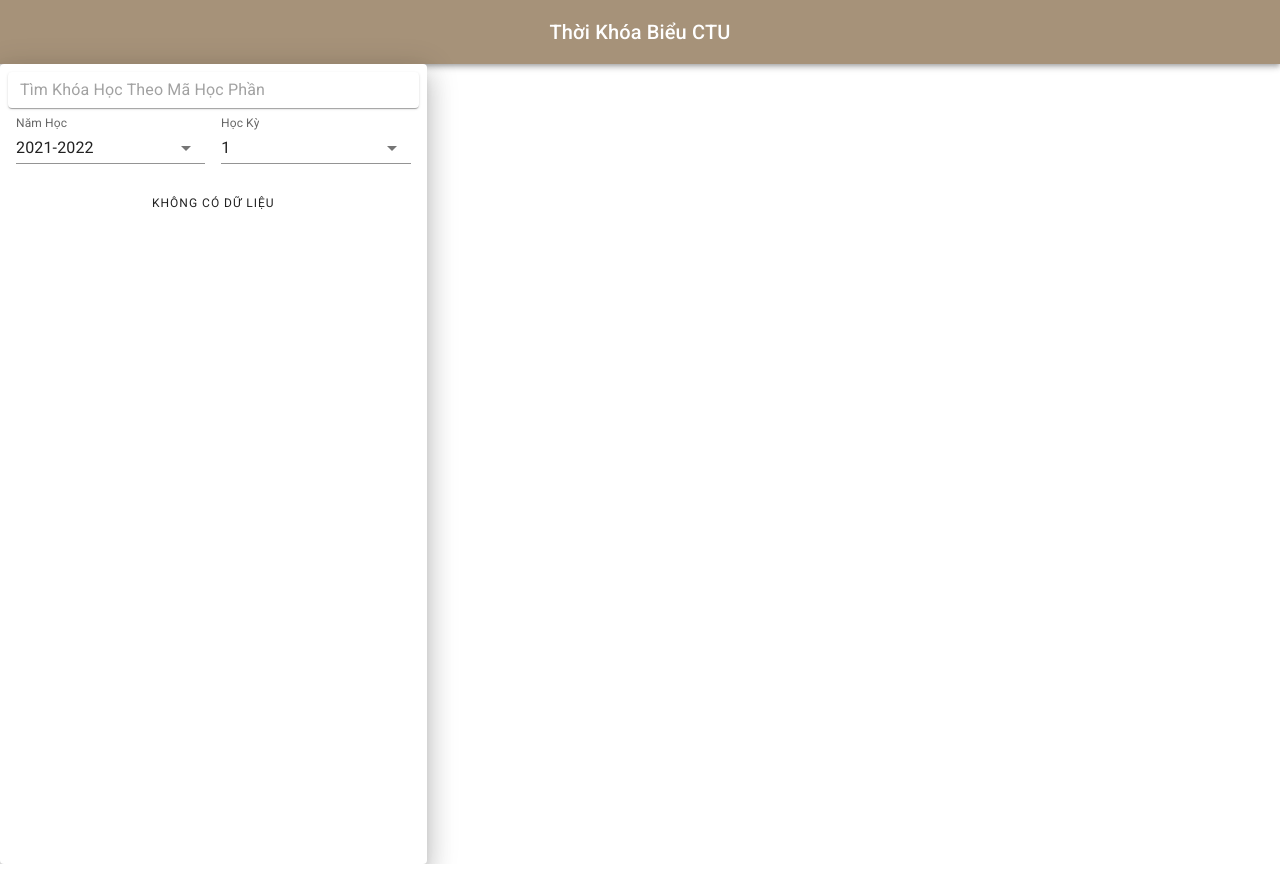
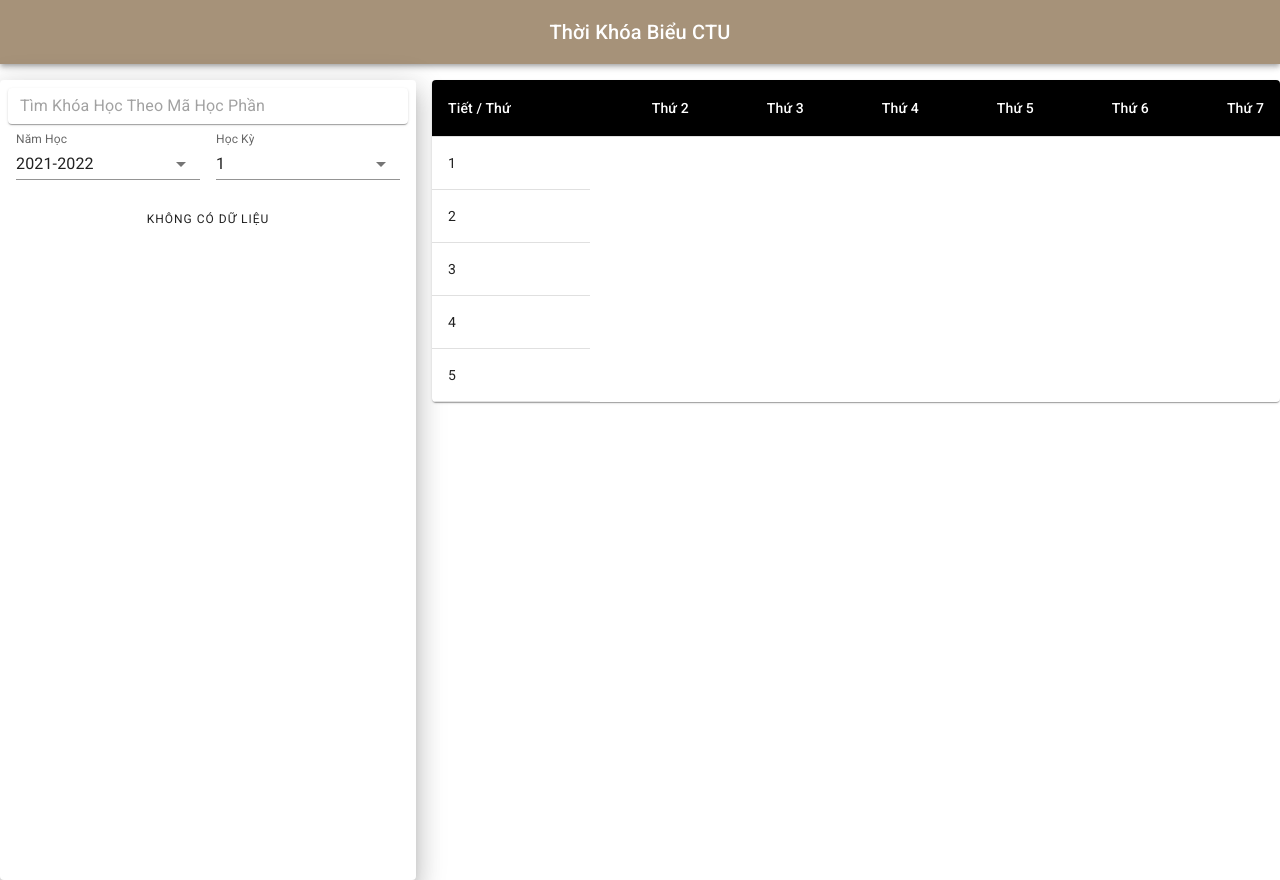
Before and after one commit to TranHuyZIT/CTU_TimeTable, a React (Create React App) app in the folder client/: page / in a window 1280 px wide. Built offline with nearby package versions, Linux system fonts and the light colour scheme.

Commit message:
Initialize TimeTable

```diff
--- a/client/src/App.js
+++ b/client/src/App.js
@@ -1,6 +1,7 @@
 import './App.css';
 import Grid from '@mui/material/Grid'
 import ControlPanel from './components/ControlPanel';
+import TimeTable from './components/TimeTable/TimeTable';
 import { createTheme } from '@mui/material/styles';
 import { ThemeProvider } from '@emotion/react';
 import HeadingBar from './components/AppBar/HeadingBar';
@@ -42,7 +43,7 @@
   return (
     <div className="App">
       <ThemeProvider theme={theme}>
-        <Grid container>
+        <Grid container spacing={2}>
           <Grid item xs={12}>
             <HeadingBar/>
           </Grid>
@@ -50,7 +51,7 @@
             <ControlPanel/>
           </Grid>
           <Grid item xs={8}>
-
+            <TimeTable/>
           </Grid>
         </Grid>
       </ThemeProvider>
--- a/client/src/components/ControlPanel/Modal/CourseDetailModal.js
+++ b/client/src/components/ControlPanel/Modal/CourseDetailModal.js
@@ -34,7 +34,7 @@
     console.log(group);
     return(
         group.time.map((day) => (
-            <div style={{display: 'flex', width: '100%'}}>
+            <div key={day.day} style={{display: 'flex', width: '100%'}}>
                 <div style={{width: '100%'}}>
                     <Typography variant='p' sx={{fontWeight: '600', marginRight: '10px'}} component='span'>
                         Chi Tiết:
@@ -93,7 +93,8 @@
         setLoading(true);
     }
     const handleAddCourse = () => {
-        selectedCoursesSlice.actions.addCourse(selectedGroup);
+        dispatch(selectedCoursesSlice.actions.addCourse(selectedGroup));
+        handleClose();
     }
     return (
         <div>
@@ -133,7 +134,7 @@
                         <div style={{width: '100%', marginTop: '10px'}}>
                             {groups.length === 0 && (
                             <Typography variant='p' sx={{fontWeight: '600', marginRight: '10px'}} component='span'>
-                                Học phần này không tồn tại ở thời gian này
+                                Chưa có thông tin học phần ở thời gian này
                             </Typography>)
                             }
                             {groups.length > 0 && (
@@ -142,17 +143,19 @@
                                         Vui lòng chọn nhóm:
                                     </Typography>
                                     <FormControl sx={{marginTop: '10px'}} fullWidth>
-                                        <InputLabel id="group">Nhóm Học Phần</InputLabel>
+                                        <InputLabel id="group-label">Nhóm Học Phần</InputLabel>
                                         <Select
                                         labelId="group-label"
                                         id="group"
+                                        defaultValue=''
                                         value={selectedGroup}
+
                                         label="Nhóm Học Phần"
                                         onChange={handleChange}
                                         >
-                                        {groups.map((group) => (
-                                            <MenuItem value={{...group}}>{`Nhóm ${group.id}, sĩ số còn lại: ${group.available}`}</MenuItem>
-                                        ))}
+                                            {groups.map((group) => (
+                                                <MenuItem key={group.class} value={group}>{`Nhóm ${group.id}, sĩ số còn lại: ${group.available}`}</MenuItem>
+                                            ))}
 
                                         </Select>
                                     </FormControl>
--- /dev/null
+++ b/client/src/components/TimeTable/TimeTable.js
@@ -0,0 +1,66 @@
+import * as React from 'react';
+import { styled } from '@mui/material/styles';
+import Table from '@mui/material/Table';
+import TableBody from '@mui/material/TableBody';
+import TableCell, { tableCellClasses } from '@mui/material/TableCell';
+import TableContainer from '@mui/material/TableContainer';
+import TableHead from '@mui/material/TableHead';
+import TableRow from '@mui/material/TableRow';
+import Paper from '@mui/material/Paper';
+
+const StyledTableCell = styled(TableCell)(({ theme }) => ({
+  [`&.${tableCellClasses.head}`]: {
+    backgroundColor: theme.palette.common.black,
+    color: theme.palette.common.white,
+  },
+  [`&.${tableCellClasses.body}`]: {
+    fontSize: 14,
+  },
+}));
+
+const StyledTableRow = styled(TableRow)(({ theme }) => ({
+  '&:nth-of-type(odd)': {
+    backgroundColor: theme.palette.action.hover,
+  },
+  // hide last border
+  '&:last-child td, &:last-child th': {
+    border: 0,
+  },
+}));
+
+export default function TimeTable() {
+  return (
+    <TableContainer component={Paper}>
+      <Table sx={{ minWidth: 700 }} aria-label="customized table">
+        <TableHead>
+          <TableRow>
+            <StyledTableCell>Tiết / Thứ</StyledTableCell>
+            <StyledTableCell align="right">Thứ 2</StyledTableCell>
+            <StyledTableCell align="right">Thứ 3</StyledTableCell>
+            <StyledTableCell align="right">Thứ 4</StyledTableCell>
+            <StyledTableCell align="right">Thứ 5</StyledTableCell>
+            <StyledTableCell align="right">Thứ 6</StyledTableCell>
+            <StyledTableCell align="right">Thứ 7</StyledTableCell>
+          </TableRow>
+        </TableHead>
+        <TableBody>
+            <TableRow>
+                <StyledTableCell>1</StyledTableCell>
+            </TableRow>
+            <TableRow>
+                <StyledTableCell>2</StyledTableCell>
+            </TableRow>
+            <TableRow>
+                <StyledTableCell>3</StyledTableCell>
+            </TableRow>
+            <TableRow>
+                <StyledTableCell>4</StyledTableCell>
+            </TableRow>
+            <TableRow>
+                <StyledTableCell>5</StyledTableCell>
+            </TableRow>
+        </TableBody>
+      </Table>
+    </TableContainer>
+  );
+}
```
